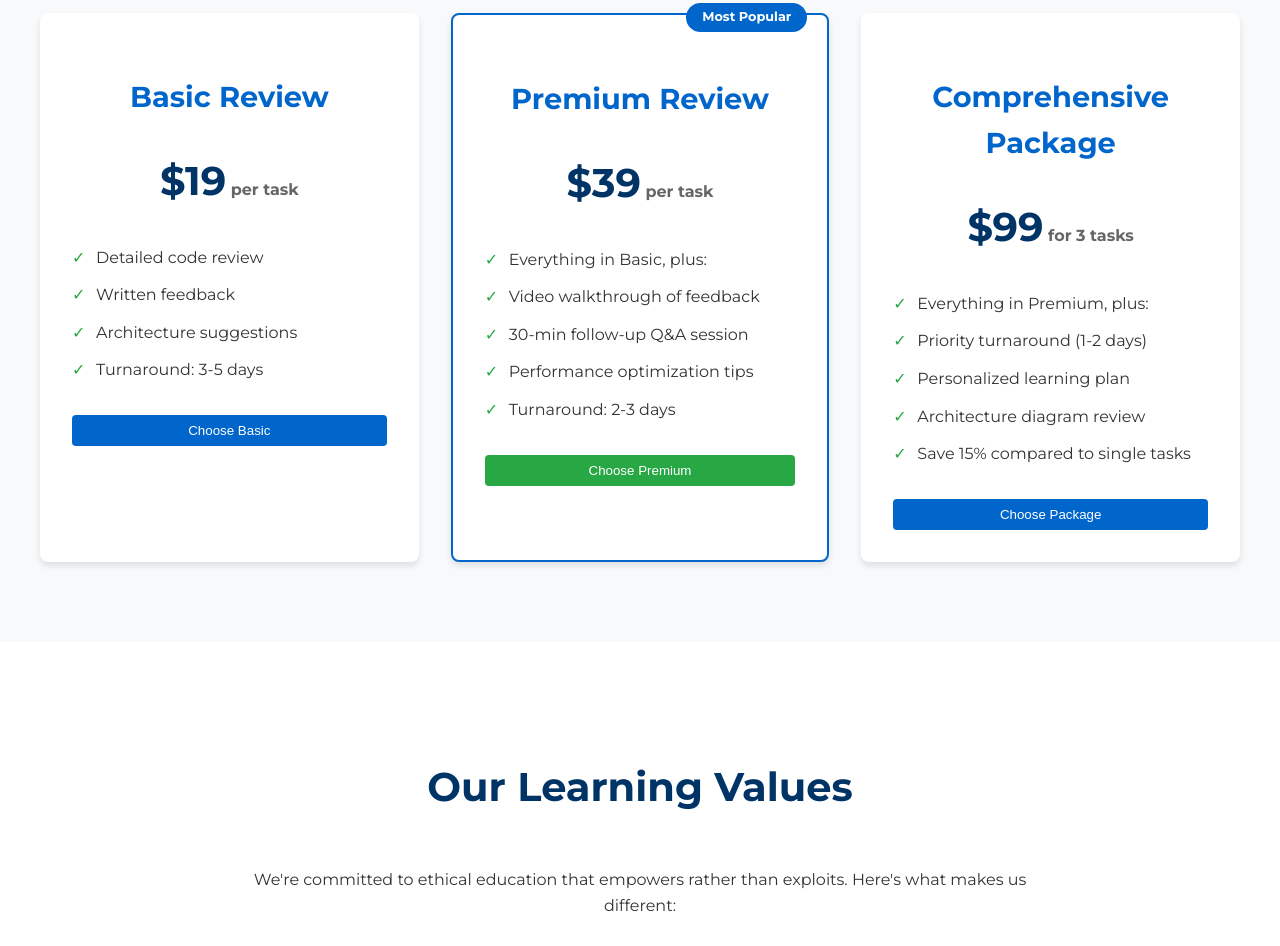
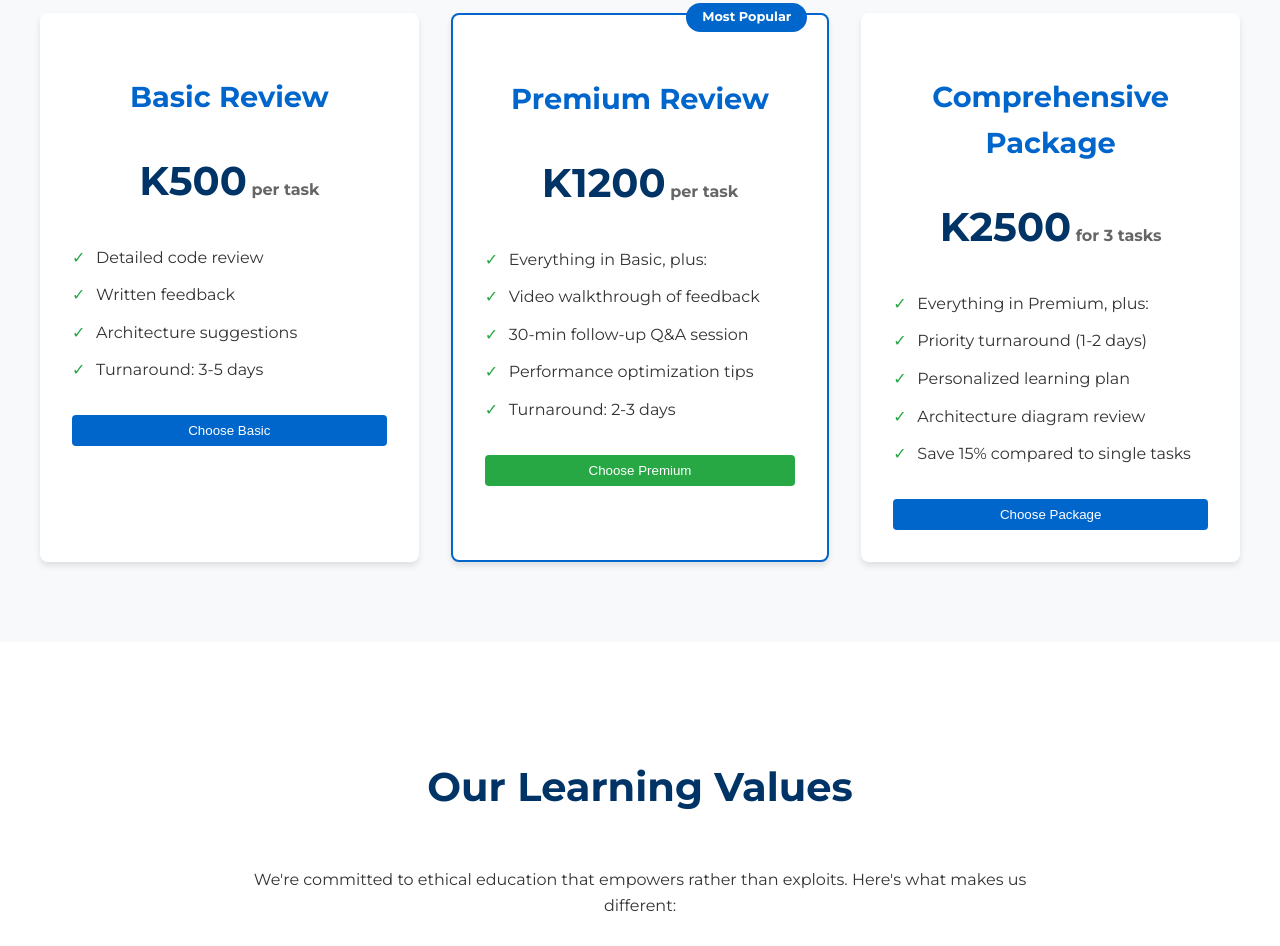
Before and after one commit to Yenga-ui/programmersacademy, a plain HTML site: page index.html in a window 1280 px wide. Shown: the part 3458-4404 px from the top of the page. Drawn offline with Linux system fonts and the light colour scheme.

Commit message:
Update index.html

```diff
--- a/index.html
+++ b/index.html
@@ -624,7 +624,7 @@
                 <!-- Basic Plan -->
                 <div class="pricing-card">
                     <h3>Basic Review</h3>
-                    <div class="price">$19<span> per task</span></div>
+                    <div class="price">K500<span> per task</span></div>
                     <ul class="pricing-features">
                         <li>Detailed code review</li>
                         <li>Written feedback</li>
@@ -642,7 +642,7 @@
                 <div class="pricing-card popular">
                     <div class="popular-badge">Most Popular</div>
                     <h3>Premium Review</h3>
-                    <div class="price">$39<span> per task</span></div>
+                    <div class="price">K1200<span> per task</span></div>
                     <ul class="pricing-features">
                         <li>Everything in Basic, plus:</li>
                         <li>Video walkthrough of feedback</li>
@@ -660,7 +660,7 @@
                 <!-- Comprehensive Plan -->
                 <div class="pricing-card">
                     <h3>Comprehensive Package</h3>
-                    <div class="price">$99<span> for 3 tasks</span></div>
+                    <div class="price">K2500<span> for 3 tasks</span></div>
                     <ul class="pricing-features">
                         <li>Everything in Premium, plus:</li>
                         <li>Priority turnaround (1-2 days)</li>
```
